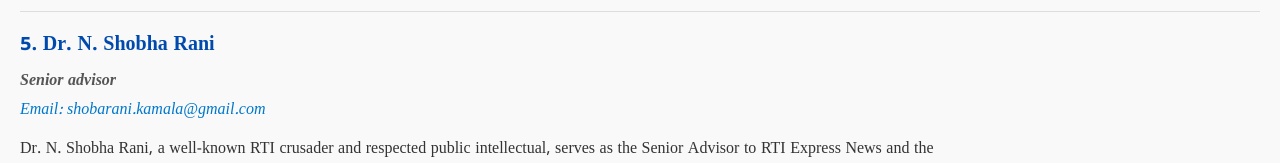
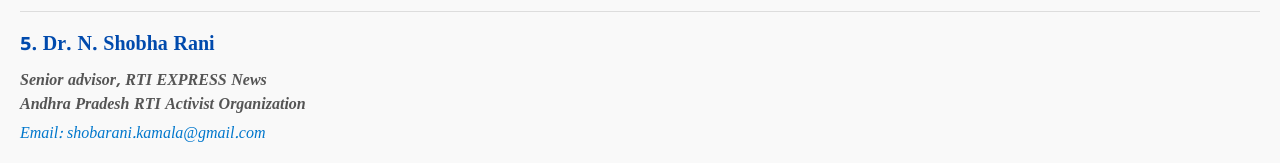
Before and after one commit to yadaramsrikanth/rti-express, a React (Create React App) app: page /about in a window 1280 px wide. Shown: the part 2014-2177 px from the top of the page. Built offline with nearby package versions, Linux system fonts and the light colour scheme.

Commit message:
designation-added-in-about-us-5

```diff
--- a/src/components/AboutUs/index.js
+++ b/src/components/AboutUs/index.js
@@ -203,7 +203,8 @@
         <div className="profile-header">
           <div className="text-info">
             <p className="aboutus-title">
-              Senior advisor<br />
+              Senior advisor, RTI EXPRESS News<br />
+              Andhra Pradesh RTI Activist Organization
 
             </p>
             <p className="aboutus-contact">
```
